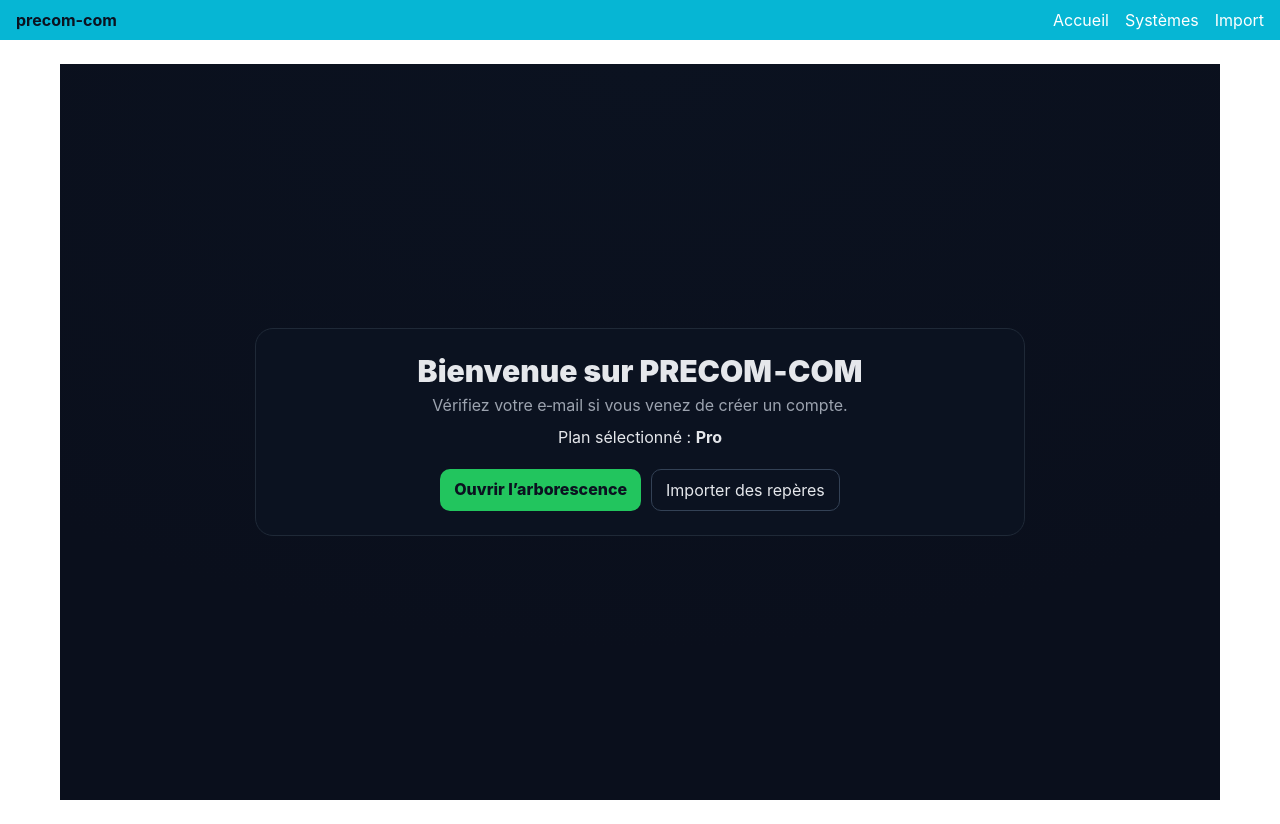
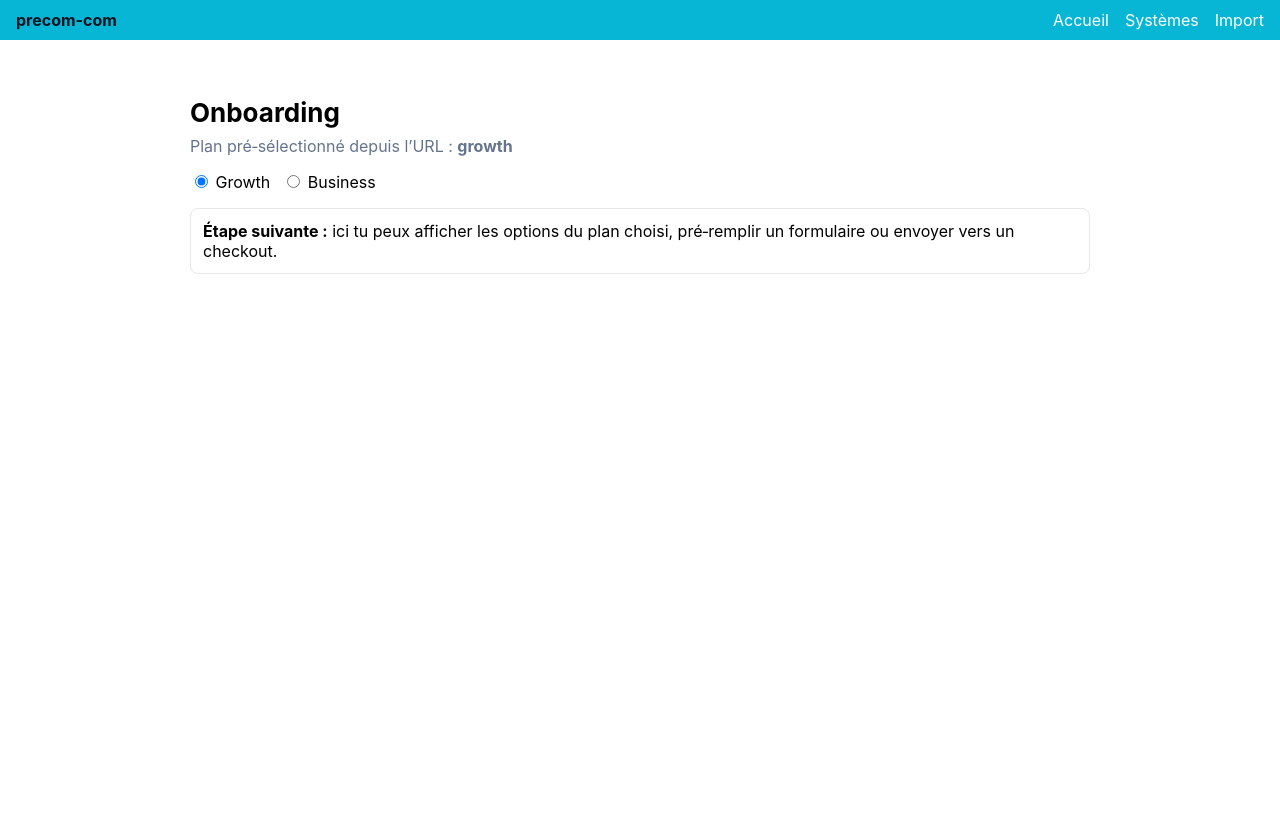
Before and after one commit to dominiqueBERNARD34/precom-com-app, a Next.js app: page /onboarding in a window 1280 px wide. After the commit the page ends 800 px from the top, so only its background shows below. Built offline with nearby package versions, Linux system fonts and the light colour scheme; no server answers.

Commit message:
Update page.tsx

```diff
--- a/app/onboarding/page.tsx
+++ b/app/onboarding/page.tsx
@@ -1,50 +1,58 @@
 'use client'
 
-import { useEffect, useState } from 'react'
 import { useSearchParams } from 'next/navigation'
-import { supabase } from '@/lib/supabaseClient'
+import { useMemo, useState } from 'react'
 
-export default function Onboarding() {
+type Plan = 'growth' | 'business'
+
+export default function OnboardingPage() {
   const sp = useSearchParams()
-  const plan = sp.get('plan') || 'pro'
-  const [email, setEmail] = useState<string | null>(null)
 
-  useEffect(()=>{
-    supabase.auth.getUser().then(({data})=>{
-      setEmail(data.user?.email ?? null)
-    })
-  },[])
+  // Récupération + sécurisation de la valeur ?plan=
+  const initialPlan: Plan = useMemo(() => {
+    const p = (sp.get('plan') || '').toLowerCase()
+    return p === 'business' ? 'business' : 'growth'
+  }, [sp])
+
+  const [plan, setPlan] = useState<Plan>(initialPlan)
+
+  const wrap: React.CSSProperties = { maxWidth: 900, margin: '24px auto', padding: 16 }
+  const radio: React.CSSProperties = { display: 'flex', gap: 12, margin: '12px 0' }
 
   return (
-    <div style={{
-      display:'grid', placeItems:'center', minHeight:'calc(100dvh - 64px)',
-      background:'radial-gradient(80% 80% at 50% 0%, #0b1220 0%, #0a0f1c 100%)'
-    }}>
-      <div style={{
-        width:'min(720px, 92vw)', background:'#0b1220', border:'1px solid #1f2937',
-        borderRadius:18, padding:24, color:'#e5e7eb', textAlign:'center'
-      }}>
-        <div style={{fontSize:30, fontWeight:900}}>Bienvenue sur PRECOM‑COM</div>
-        <div style={{marginTop:6, color:'#9ca3af'}}>
-          {email ? `Connecté en tant que ${email}` : 'Vérifiez votre e‑mail si vous venez de créer un compte.'}
-        </div>
-        <div style={{marginTop:12}}>
-          Plan sélectionné : <b style={{textTransform:'capitalize'}}>{plan}</b>
-        </div>
-        <div style={{marginTop:22, display:'flex', gap:10, justifyContent:'center'}}>
-          <a href="/systems" style={{
-            padding:'10px 14px', borderRadius:10, background:'#22c55e', color:'#0b1220',
-            textDecoration:'none', fontWeight:800
-          }}>
-            Ouvrir l’arborescence
-          </a>
-          <a href="/tab-lab" style={{
-            padding:'10px 14px', borderRadius:10, border:'1px solid #334155',
-            color:'#e5e7eb', textDecoration:'none'
-          }}>
-            Importer des repères
-          </a>
-        </div>
+    <div style={wrap}>
+      <h1 style={{ fontSize: 26, marginBottom: 8 }}>Onboarding</h1>
+      <p style={{ color: '#64748b', marginTop: 0 }}>
+        Plan pré‑sélectionné depuis l’URL : <b>{plan}</b>
+      </p>
+
+      <div style={radio}>
+        <label>
+          <input
+            type="radio"
+            name="plan"
+            value="growth"
+            checked={plan === 'growth'}
+            onChange={() => setPlan('growth')}
+          />
+          &nbsp;Growth
+        </label>
+        <label>
+          <input
+            type="radio"
+            name="plan"
+            value="business"
+            checked={plan === 'business'}
+            onChange={() => setPlan('business')}
+          />
+          &nbsp;Business
+        </label>
+      </div>
+
+      {/* Suite de ton flux : formulaire, récap, paiement, etc. */}
+      <div style={{ marginTop: 16, padding: 12, border: '1px solid #e5e7eb', borderRadius: 8 }}>
+        <p style={{ margin: 0 }}><b>Étape suivante :</b> ici tu peux afficher les options du plan choisi,
+        pré‑remplir un formulaire ou envoyer vers un checkout.</p>
       </div>
     </div>
   )
```
